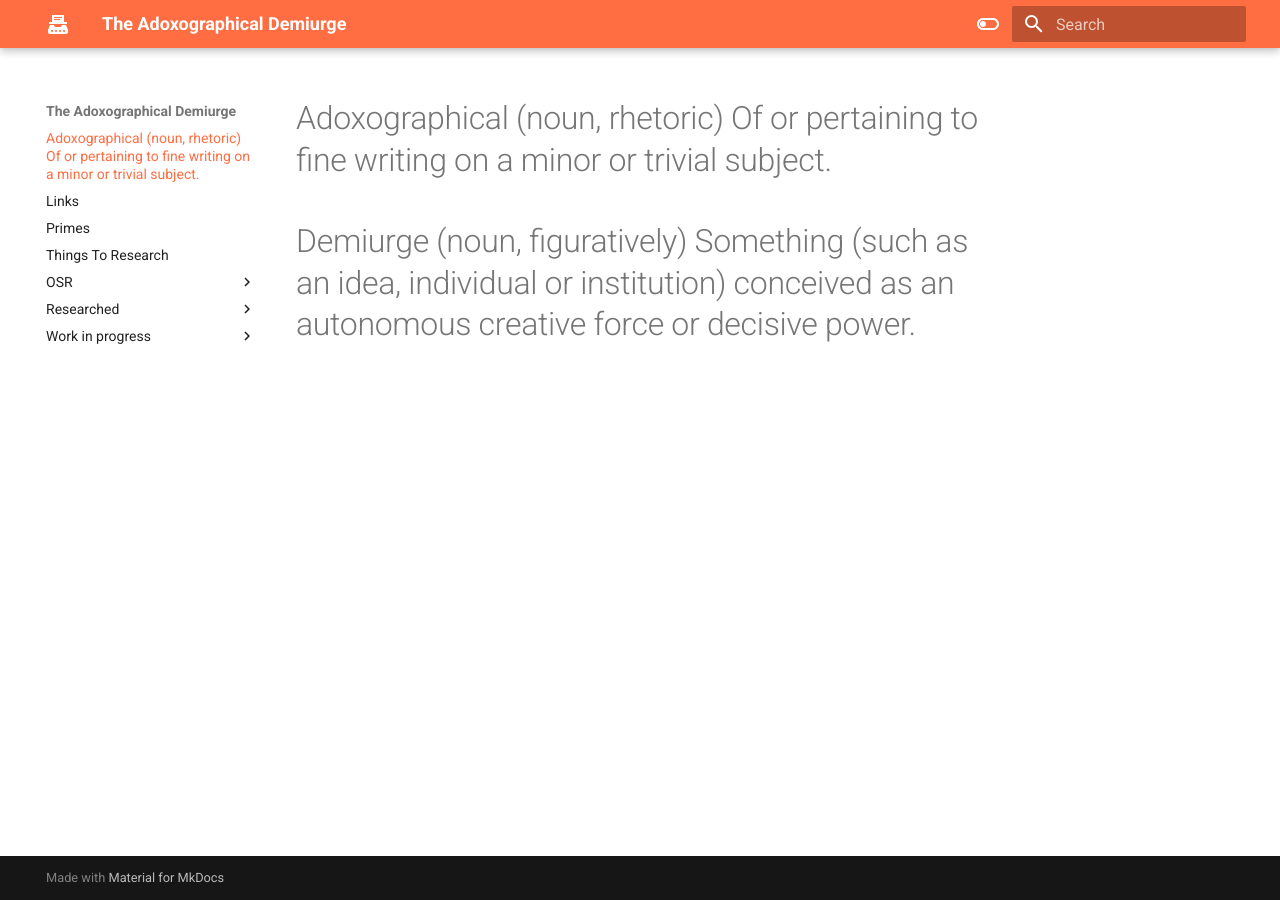
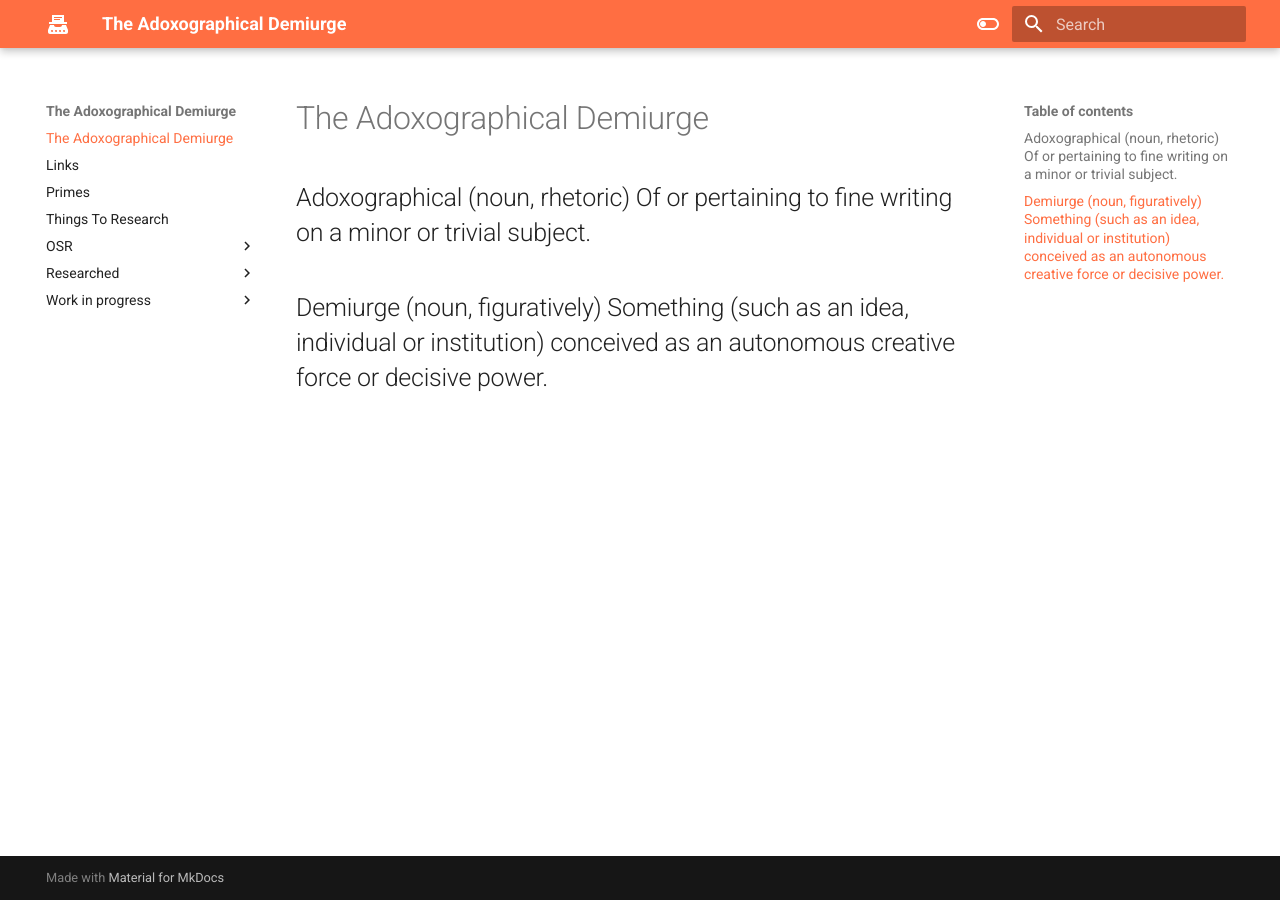
Before and after one commit to madlogmay/adoxographical_demiurge, an MkDocs documentation site: the page built from docs/index.md, in a window 1280 px wide. Built offline with MkDocs 1.6.1 and Material for MkDocs 9.7.7, drawn with Linux system fonts in a browser that asks for light colours.

Commit message:
Update index.md

```diff
--- a/docs/index.md
+++ b/docs/index.md
@@ -1,3 +1,5 @@
-# Adoxographical (noun, rhetoric)  Of or pertaining to fine writing on a minor or trivial subject.
+# The Adoxographical Demiurge
 
-# Demiurge (noun, figuratively) Something (such as an idea, individual or institution) conceived as an autonomous creative force or decisive power.
+## Adoxographical (noun, rhetoric)  Of or pertaining to fine writing on a minor or trivial subject.
+
+## Demiurge (noun, figuratively) Something (such as an idea, individual or institution) conceived as an autonomous creative force or decisive power.
```
